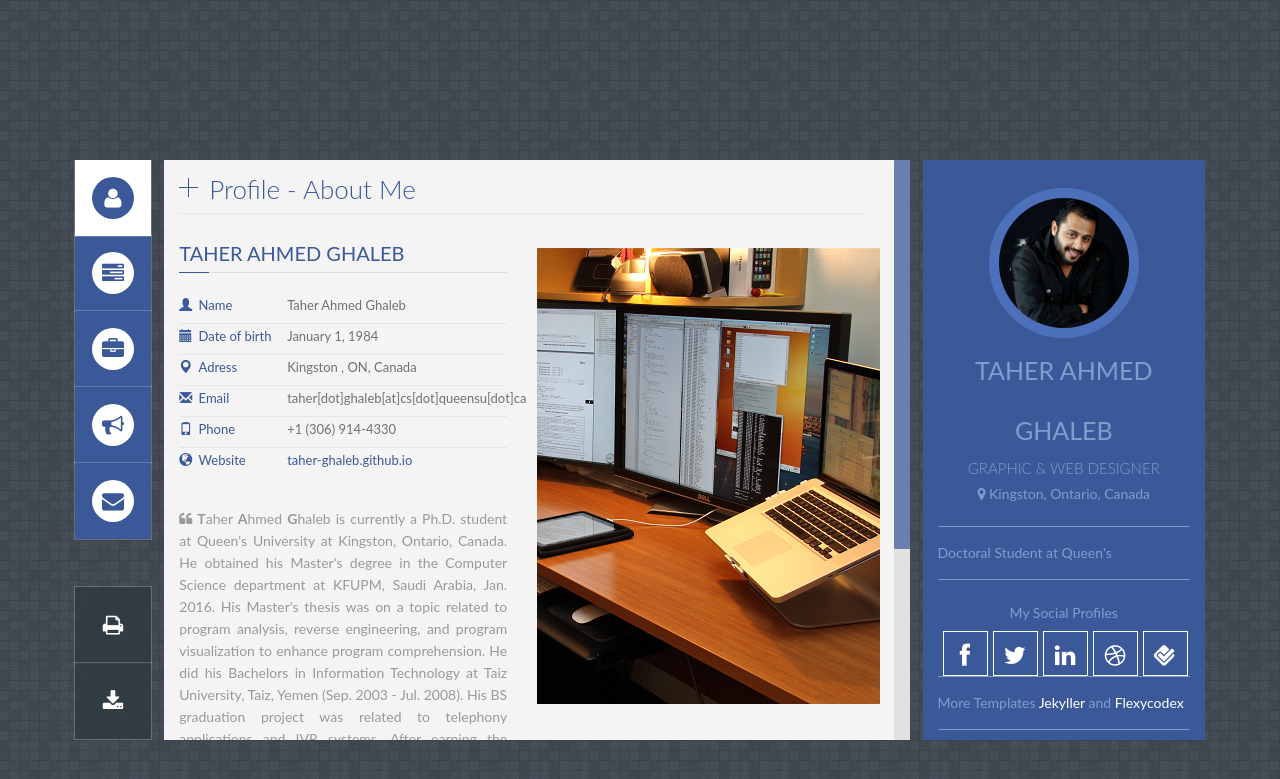
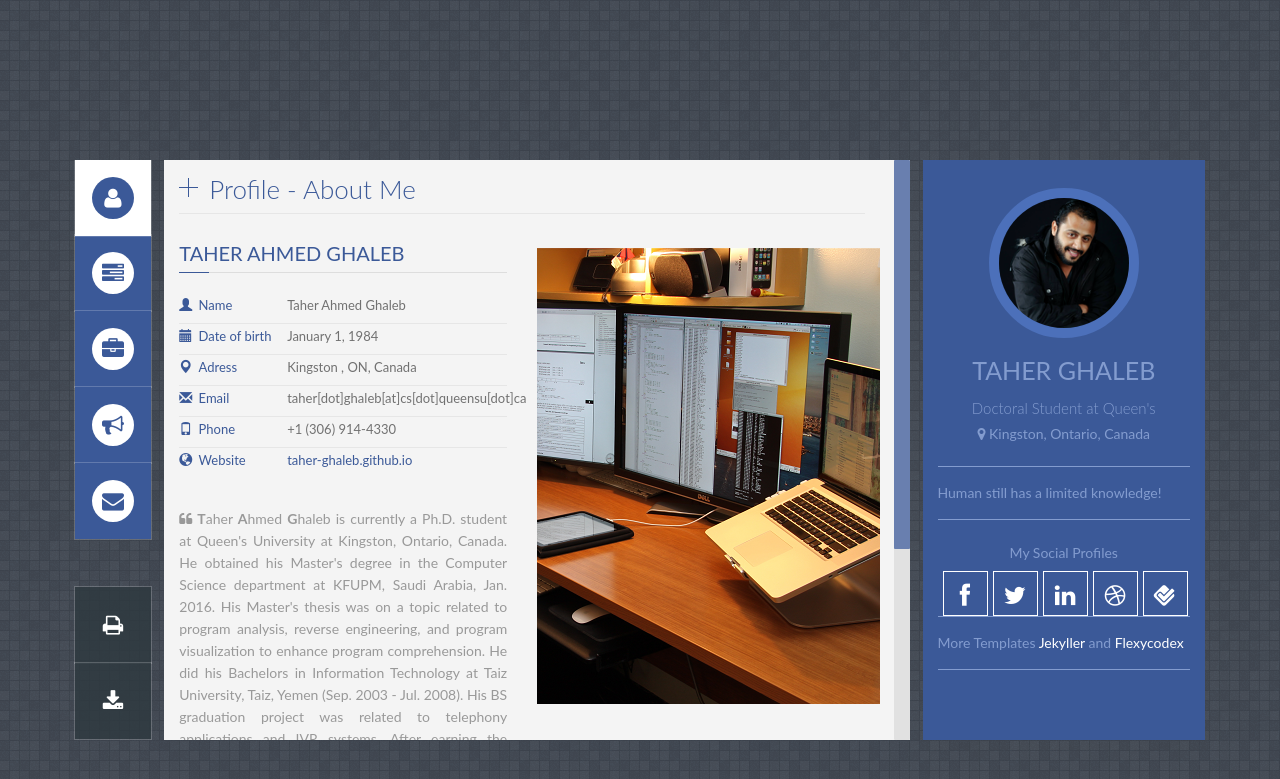
Before and after one commit to Taher-Ghaleb/Taher-Ghaleb.github.io, a Jekyll site: the page built from index.html, in a window 1280 px wide. Shown: the top 779 px of the page. Built offline with Jekyll 4.4.1, drawn with Linux system fonts in a browser that asks for light colours; some web fonts are replaced.

Commit message:
Update index.html

```diff
--- a/index.html
+++ b/index.html
@@ -70,8 +70,8 @@ layout: default
     <div class="col-lg-12 col-md-12 col-sm-9 col-xs-12">
         <!-- Profile info -->
         <div id="profile_info">
-            <h1 id="name" class="transition-02">Taher Ahmed Ghaleb</h1>
-            <h4 class="line">{{ site.title }}</h4>
+            <h1 id="name" class="transition-02">Taher Ghaleb</h1>
+            <h4 class="line">Doctoral Student at Queen's</h4>
             <h6><span class="fa fa-map-marker"></span> Kingston, Ontario, Canada</h6>
         </div>
         <!-- End Profile info -->
@@ -80,7 +80,7 @@ layout: default
         <!-- Profile Description -->
         <div id="profile_desc">
             <p>
-            	Doctoral Student at Queen's
+            	Human still has a limited knowledge!
             </p>
 
         </div>
```
